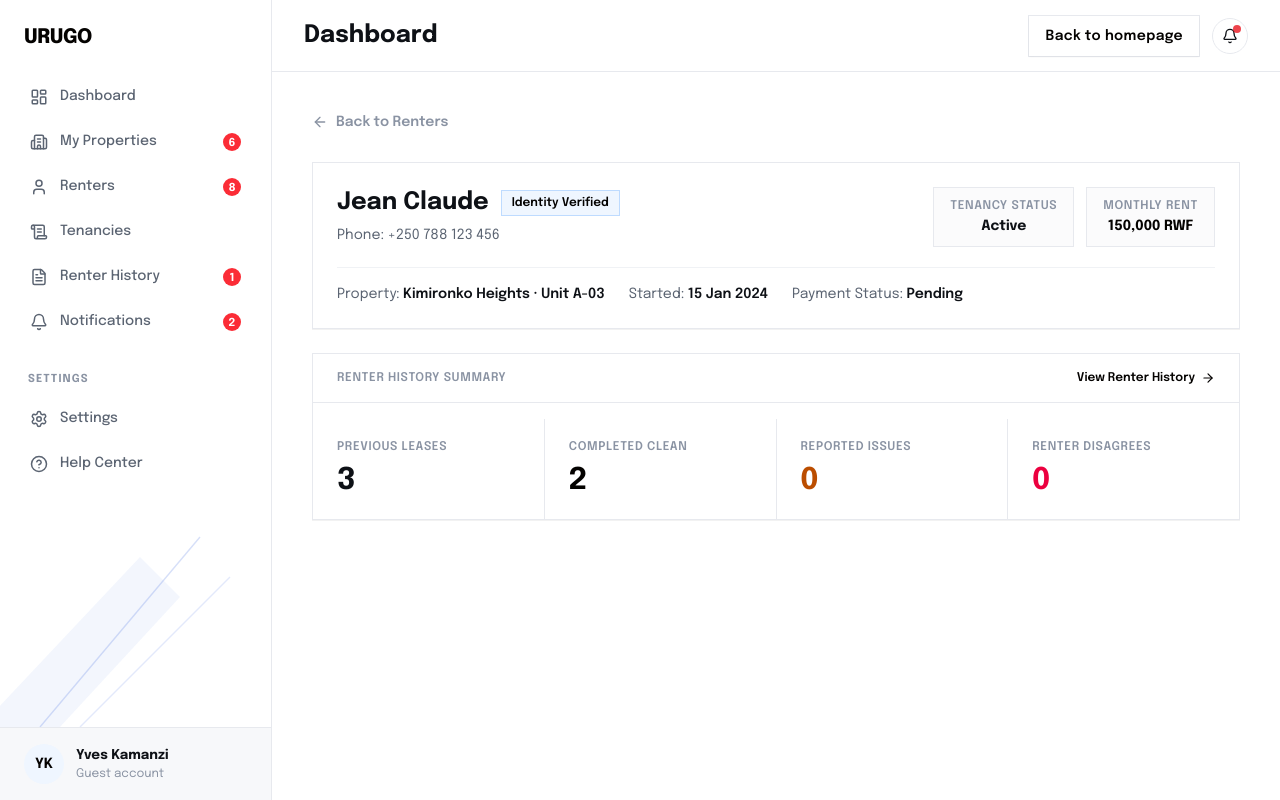
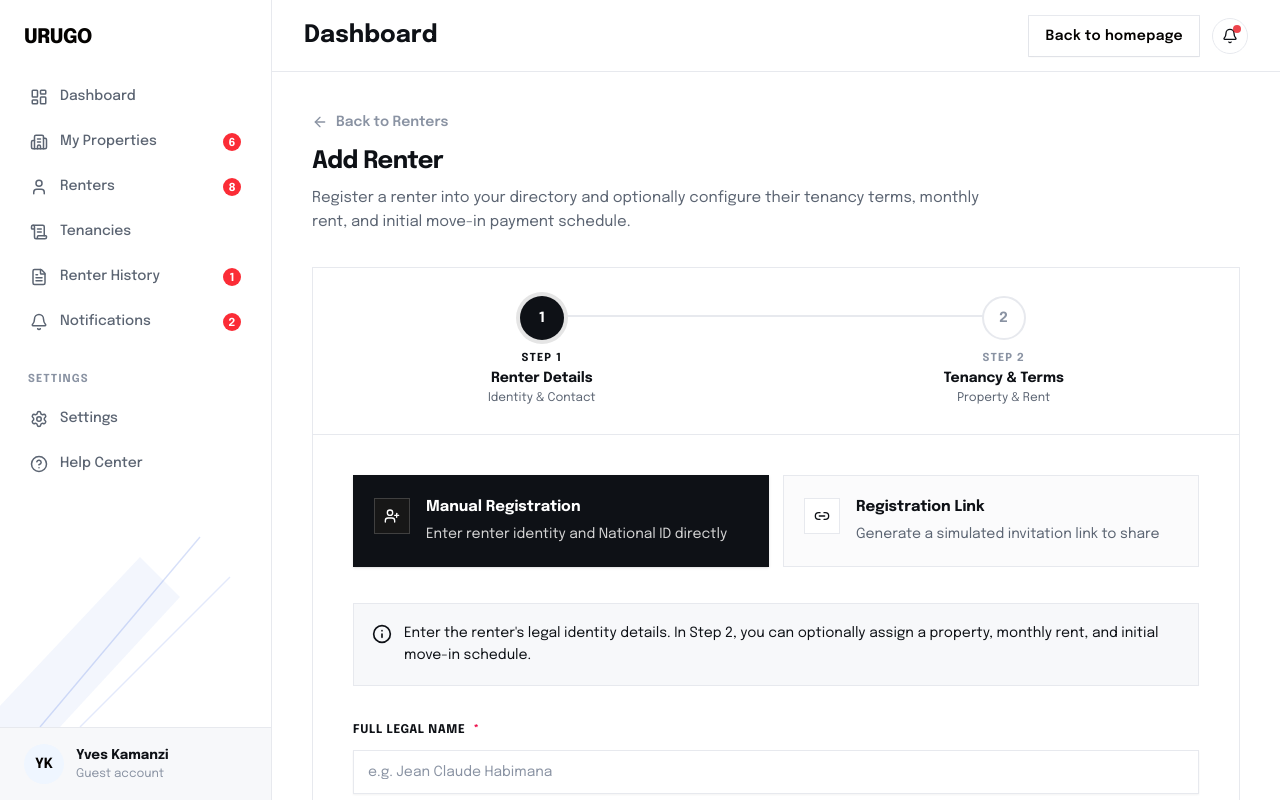
Before and after one commit to Urugo-software/Urugo-Frontend, a Next.js app: page /landlord/renters/add in a window 1280 px wide. Built offline with nearby package versions, Linux system fonts and the light colour scheme.

Commit message:
add dedicated add renter route and server page header

```diff
--- /dev/null
+++ b/app/(dashboard)/landlord/renters/add/page.tsx
@@ -0,0 +1,16 @@
+import { AddRenterPageHeader } from "@/components/dashboard/landlord/renters/AddRenterPageHeader";
+import { RenterRegistrationWizard } from "@/components/dashboard/landlord/renters/RenterRegistrationWizard";
+import { mockLandlordProperties } from "@/data/landlord-data";
+
+export default function AddLandlordRenterPage() {
+  return (
+    <main className="flex flex-1 flex-col min-h-0 min-w-0 overflow-hidden bg-white h-full">
+      <div className="min-h-0 flex-1 overflow-y-auto p-4 pb-16 sm:p-8 sm:pb-20 md:p-10 md:pb-24">
+        <div className="max-w-7xl space-y-8">
+          <AddRenterPageHeader />
+          <RenterRegistrationWizard properties={mockLandlordProperties} />
+        </div>
+      </div>
+    </main>
+  );
+}
--- /dev/null
+++ b/components/dashboard/landlord/renters/AddRenterPageHeader.tsx
@@ -0,0 +1,26 @@
+import Link from "next/link";
+import { ArrowLeft } from "lucide-react";
+
+export function AddRenterPageHeader() {
+  return (
+    <header className="space-y-3.5">
+      <Link
+        href="/landlord/renters"
+        className="inline-flex items-center gap-2 text-sm font-semibold text-faint transition-colors hover:text-ink focus-visible:outline-none focus-visible:ring-1 focus-visible:ring-ink"
+      >
+        <ArrowLeft className="size-4" />
+        <span>Back to Renters</span>
+      </Link>
+
+      <div>
+        <h1 className="text-xl font-bold tracking-tight text-ink sm:text-2xl">
+          Add Renter
+        </h1>
+        <p className="mt-2 max-w-2xl text-[15px] leading-relaxed text-body">
+          Register a renter into your directory and optionally configure their
+          tenancy terms, monthly rent, and initial move-in payment schedule.
+        </p>
+      </div>
+    </header>
+  );
+}
--- /dev/null
+++ b/components/dashboard/landlord/renters/AddRenterPageView.tsx
@@ -0,0 +1,22 @@
+"use client";
+
+import { mockLandlordProperties } from "@/data/landlord-data";
+import { AddRenterPageHeader } from "./AddRenterPageHeader";
+import { RenterRegistrationWizard } from "./RenterRegistrationWizard";
+import { AddRenterPageViewProps } from "./types/renter-registration.types";
+
+export function AddRenterPageView({
+  initialMode = "manual",
+}: AddRenterPageViewProps) {
+  return (
+    <div className="min-h-0 flex-1 overflow-y-auto p-4 pb-16 sm:p-8 sm:pb-20 md:p-10 md:pb-24">
+      <div className="max-w-7xl space-y-8">
+        <AddRenterPageHeader />
+        <RenterRegistrationWizard
+          properties={mockLandlordProperties}
+          initialMode={initialMode}
+        />
+      </div>
+    </div>
+  );
+}
```
